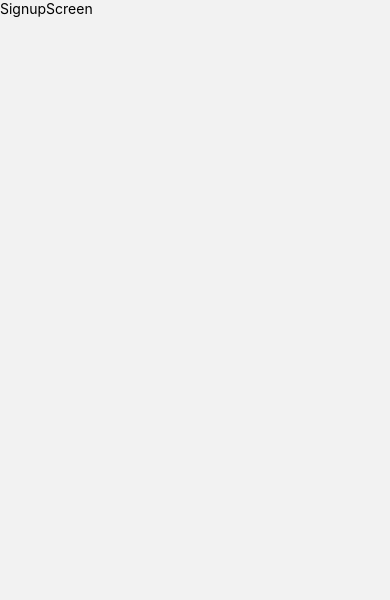
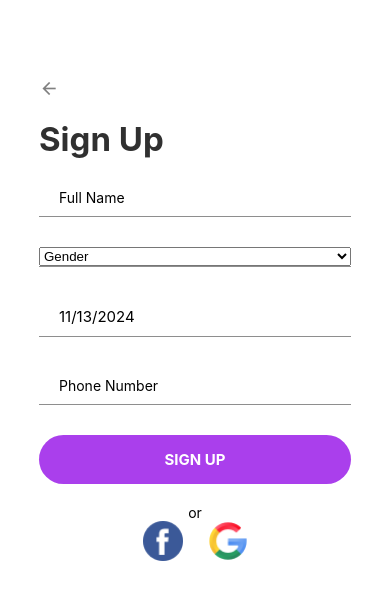
Before and after one commit to pththu/CiCi_Dating_App, a React Native app: screen /SignupScreen in a window 390 px wide. Shown: the top 600 px of the page. Built offline with nearby package versions, Linux system fonts and the light colour scheme.

Commit message:
ui sign up

```diff
--- a/package.json
+++ b/package.json
@@ -9,6 +9,7 @@
     "web": "expo start --web"
   },
   "dependencies": {
+    "@react-native-community/datetimepicker": "^8.2.0",
     "@react-native-masked-view/masked-view": "^0.3.2",
     "@react-native-picker/picker": "^2.9.0",
     "@react-navigation/bottom-tabs": "^6.6.1",
--- a/screen/login/SignupScreen.js
+++ b/screen/login/SignupScreen.js
@@ -1,16 +1,250 @@
+import React, { useState } from 'react';
+import { View, Text, Image, TouchableOpacity, TextInput, SafeAreaView, StyleSheet } from 'react-native';
+import { Picker } from '@react-native-picker/picker';
+import DateTimePicker from '@react-native-community/datetimepicker';
 import { useNavigation } from '@react-navigation/native';
-import React from 'react';
-import { Text, SafeAreaView } from 'react-native';
+import Icon from 'react-native-vector-icons/MaterialCommunityIcons';
 
-const SignupScreen = () => {
-
+export const SignUpOTP = () => {
     const navigation = useNavigation();
 
     return (
-        <SafeAreaView>
-            <Text>SignupScreen</Text>
+        <SafeAreaView style={styles.container}>
+            <View style={styles.subContainer}>
+                <TouchableOpacity style={styles.btnBack}
+                    onPress={() => navigation.goBack()}
+                    activeOpacity={1}>
+                    <Image source={require('../../assets/images/login/arrow-left.png')} />
+                </TouchableOpacity>
+                <Text style={styles.txtTitle}>Enter OTP</Text>
+                <View style={styles.vInputOTP}>
+                    <TextInput style={styles.ipOTP} />
+                    <TextInput style={styles.ipOTP} />
+                    <TextInput style={styles.ipOTP} />
+                    <TextInput style={styles.ipOTP} />
+                </View>
+                <TouchableOpacity style={styles.btnResend}>
+                    <Text style={styles.txtResend}>RESEND</Text>
+                </TouchableOpacity>
+                <TouchableOpacity style={styles.btnContinue}
+                    activeOpacity={1}>
+                    <Text style={styles.txtContinue}>CONTINUE</Text>
+                </TouchableOpacity>
+            </View>
+        </SafeAreaView>
+    );
+}
+
+const SignupScreen = () => {
+    const navigation = useNavigation();
+    const [fullName, setFullName] = useState('');
+    const [gender, setGender] = useState('');
+    const [dateOfBirth, setDateOfBirth] = useState(new Date());
+    const [showDatePicker, setShowDatePicker] = useState(false);
+    const [phoneNumber, setPhoneNumber] = useState('');
+
+    const handleDateChange = (event, selectedDate) => {
+        const currentDate = selectedDate || dateOfBirth;
+        setShowDatePicker(false);
+        setDateOfBirth(currentDate);
+    };
+
+    const handleSignUpOTP = () => {
+        navigation.navigate('SignUpOTP');
+    }
+
+    return (
+        <SafeAreaView style={styles.container}>
+            <View style={styles.subContainer}>
+                <TouchableOpacity style={styles.btnBack}
+                    onPress={() => navigation.goBack()}
+                    activeOpacity={1}>
+                    <Icon name='arrow-left' size={20} color={'grey'}/>
+                </TouchableOpacity>
+                <Text style={styles.txtTitle}>Sign Up</Text>
+                <View style={styles.formContainer}>
+                    <TextInput
+                        style={styles.ipName}
+                        placeholder="Full Name"
+                        value={fullName}
+                        onChangeText={setFullName}
+                    />
+                    <View style={styles.vGender}>
+                        <Picker
+                            selectedValue={gender}
+                            onValueChange={(itemValue) => setGender(itemValue)}
+                            placeholder='Gender'
+                            style={styles.pickerGender}
+                        >
+                            <Picker.Item style={styles.pickerItem} label="Gender" value="" />
+                            <Picker.Item style={styles.pickerItem} label="Male" value="male" />
+                            <Picker.Item style={styles.pickerItem} label="Female" value="female" />
+                            <Picker.Item style={styles.pickerItem} label="Other" value="other" />
+                        </Picker>
+                    </View>
+                    <TouchableOpacity
+                        style={styles.chooseDate}
+                        onPress={() => setShowDatePicker(true)}
+                    >
+                        <Text style={styles.txtDate}>
+                            {dateOfBirth.toLocaleDateString()}
+                        </Text>
+                    </TouchableOpacity>
+                    {showDatePicker && (
+                        <DateTimePicker
+                            testID="dateTimePicker"
+                            value={dateOfBirth}
+                            mode="date"
+                            is24Hour={true}
+                            display="default"
+                            onChange={handleDateChange}
+                        />
+                    )}
+                    <TextInput
+                        style={styles.ipName}
+                        placeholder="Phone Number"
+                        value={phoneNumber}
+                        onChangeText={setPhoneNumber}
+                    />
+                    <TouchableOpacity style={styles.btnSignUp}
+                        onPress={handleSignUpOTP}
+                    >
+                        <Text style={styles.txtSignUp}>SIGN UP</Text>
+                    </TouchableOpacity>
+                </View>
+                <View style={styles.socialContainer}>
+                    <Text style={styles.or}>or</Text>
+                    <View style={styles.vSocial}>
+                        <TouchableOpacity style={styles.btnSocial}>
+                            <Image source={require('../../assets/images/login/iconfb2.png')} style={styles.imgSocial} />
+                        </TouchableOpacity>
+                        <TouchableOpacity style={styles.btnSocial}>
+                            <Image source={require('../../assets/images/login/iconGG.png')} style={styles.imgSocial} />
+                        </TouchableOpacity>
+                    </View>
+                </View>
+            </View>
         </SafeAreaView>
     );
 }
 
 export default SignupScreen;
+
+const styles = StyleSheet.create({
+    container: {
+        margin: 0,
+        padding: 0,
+        flex: 1,
+        backgroundColor: '#fff',
+        alignContent: 'center',
+        justifyContent: 'flex-start',
+    },
+    subContainer: {
+        marginTop: '20%',
+        marginHorizontal: '10%',
+        flex: 1,
+        gap: 20,
+    },
+    txtTitle: {
+        fontSize: 33,
+        fontWeight: 'bold',
+        color: '#303030',
+    },
+    formContainer: {
+        width: '100%',
+        justifyContent: 'flex-start',
+        gap: 30,
+    },
+    ipName: {
+        paddingVertical: 10,
+        paddingLeft: 20,
+        width: '100',
+        borderBottomWidth: 1,
+        borderBottomColor: '#8E8E8E',
+    },
+    vGender: {
+        borderBottomWidth: 1,
+        borderBlockColor: '#8E8E8E',
+    },
+    pickerGender: {
+    },
+    pickerItem: {
+    },
+    chooseDate: {
+        padding: 10,
+        borderBottomWidth: 1,
+        borderBlockColor: '#8E8E8E',
+    },
+    datePickerContainer: {
+        width: '100%',
+        height: 50,
+        borderWidth: 1,
+        borderColor: '#ccc',
+        borderRadius: 5,
+        justifyContent: 'center',
+        paddingHorizontal: 10,
+        marginVertical: 10,
+    },
+    datePickerText: {
+        fontSize: 16,
+    },
+    txtDate: {
+        fontSize: 15,
+        paddingLeft: 10,
+    },
+    btnSignUp: {
+        backgroundColor: '#AA3FEC',
+        paddingVertical: 15,
+        borderRadius: 50,
+    },
+    txtSignUp: {
+        color: '#fff',
+        fontWeight: 'bold',
+        fontSize: 15,
+        textAlign: 'center',
+    },
+    or: {
+        textAlign: 'center'
+    },
+    vSocial: {
+        flexDirection: 'row',
+        justifyContent: 'center',
+        gap: 25,
+    },
+    imgSocial: {
+        width: 40,
+        height: 40,
+    },
+
+    btnContinue: {
+        backgroundColor: '#AA3FEC',
+        paddingVertical: 20,
+        borderRadius: 50,
+    },
+    txtContinue: {
+        textAlign: 'center',
+        color: '#fff',
+        fontWeight: 'bold'
+    },
+    vInputOTP: {
+        width: '100%',
+        justifyContent: 'space-between',
+        alignItems: 'center',
+        flexDirection: 'row'
+    },
+    ipOTP: {
+        borderBottomWidth: 1,
+        borderBottomColor: '#8E8E8E',
+        width: '20%',
+        fontSize: 20,
+        paddingLeft: 10,
+        paddingVertical: 10,
+    },
+    btnResend: {
+
+    },
+    txtResend: {
+        textAlign: 'center',
+        color: '#8E8E8E',
+    },
+})
```
Also changed, not shown: assets/images/login/iconGG.png, 1 other file (tests, documents, lock files or other folders).
